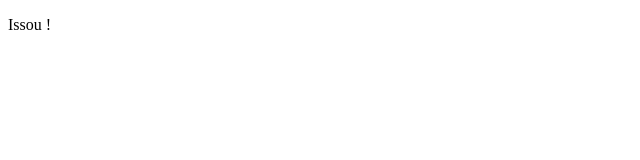
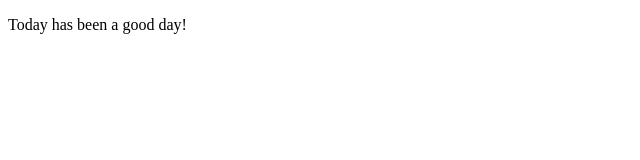
Before and after one commit to skepticalNPC/skepticalnpc.github.io, a plain HTML site: page site/index.html in a window 1280 px wide. Shown: the whole page, without its empty margins (0-640 px from the left). Drawn offline with Linux system fonts and the light colour scheme.

Commit message:
Small edit.

```diff
--- a/site/index.html
+++ b/site/index.html
@@ -4,6 +4,6 @@
 	<title>Hello Coursera!</title>
 </head>
 <body>
-<p>Issou !</p>
+<p>Today has been a good day!</p>
 </body>
 </html>
```
